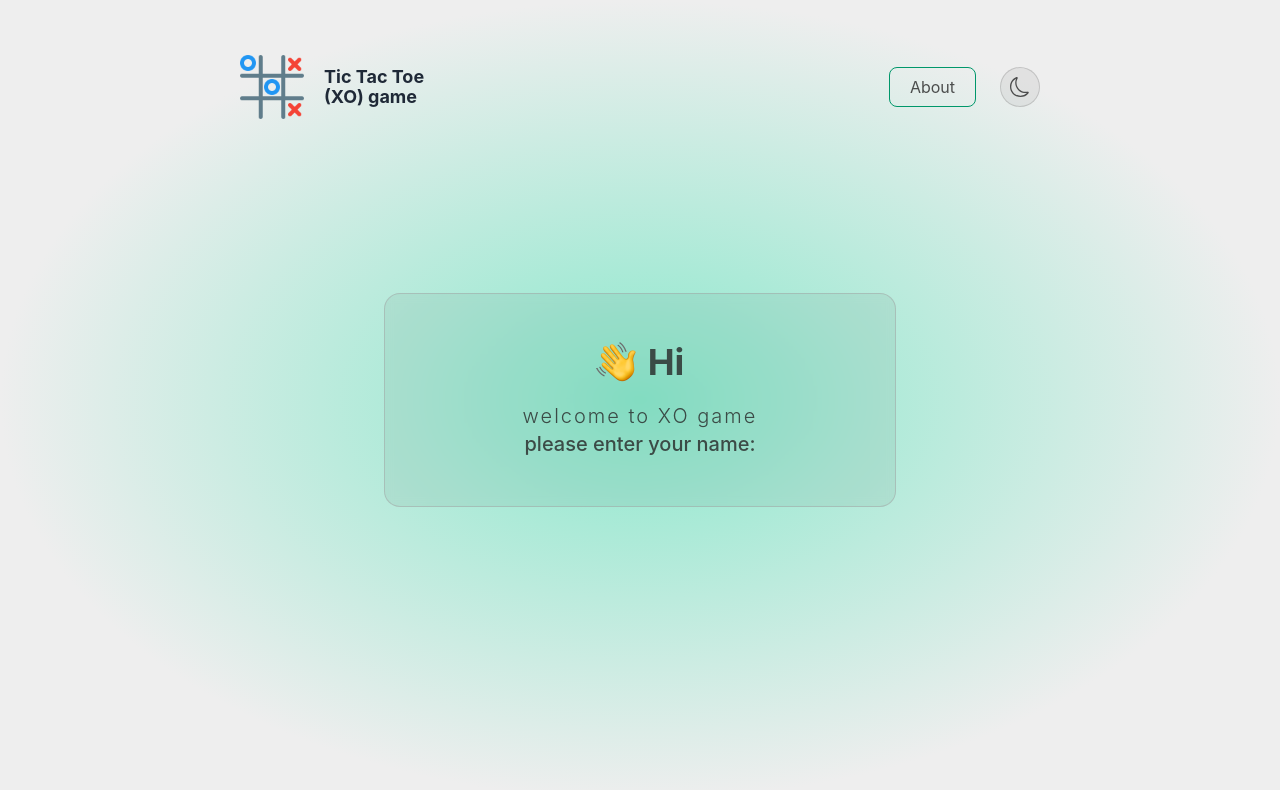
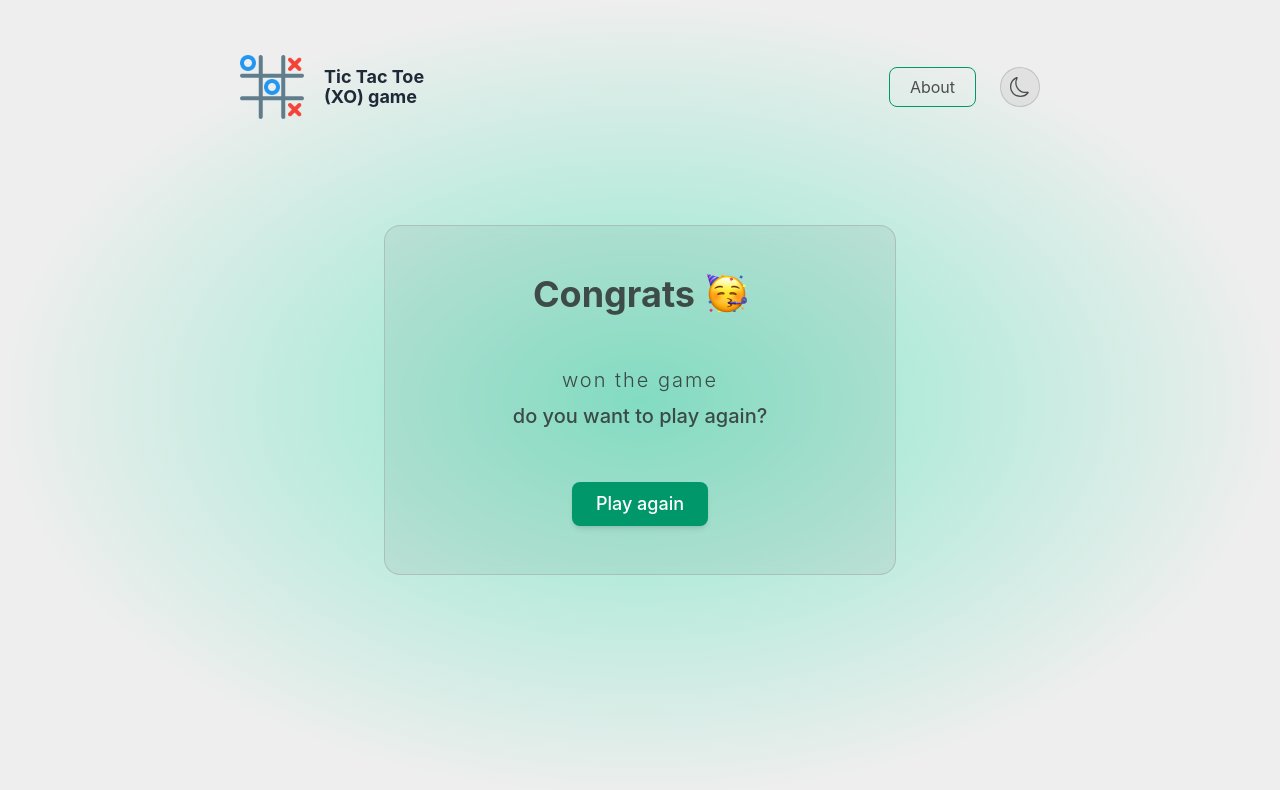
Before and after one commit to erffon/xo-game, a Next.js app: page /result in a window 1280 px wide. Shown: the top 790 px of the page. Built offline with nearby package versions, Linux system fonts and the light colour scheme.

Commit message:
result page design done

```diff
--- a/pages/result/index.tsx
+++ b/pages/result/index.tsx
@@ -11,17 +11,25 @@ const Result = () => {
       <main className="flex h-4/6 justify-center items-center">
         <Container className="flex flex-col gap-5 py-12 px-10 w-2/5 justify-center items-center">
           <div className="flex gap-3">
+            <h2 className="text-4xl font-bold text-texts-light">Congrats</h2>
             <img
-              src="./images/waving-hand-emoji.png"
+              src="./images/partying-face-emoji.png"
               alt="greetings to the users"
-              className="w-10 hover:-rotate-6 duration-300 hover:scale-110 "
+              className="w-10 hover:-rotate-6 duration-300 hover:scale-125 mb-7"
             />
-            <h2 className="text-4xl font-bold text-texts-light">Hi</h2>
           </div>
-          <div className="text-texts-light text-center text-xl ">
-            <p className="tracking-widest font-light">welcome to XO game</p>
-            <p className="font-medium">please enter your name:</p>
+          <div className="text-texts-light text-center text-xl leading-9">
+            <p className="tracking-widest font-light">
+              {query.winner} won the game
+            </p>
+            <p className="font-medium">do you want to play again?</p>
           </div>
+          <button
+            type="button"
+            className="bg-primary-light text-white font-medium px-6 shadow-md hover:shadow-lg text-lg py-2 rounded-lg hover:scale-105 duration-300 transition mt-7"
+          >
+            Play again
+          </button>
         </Container>
       </main>
     </div>
```
Also changed, not shown: public/images/partying-face-emoji.png (added).
